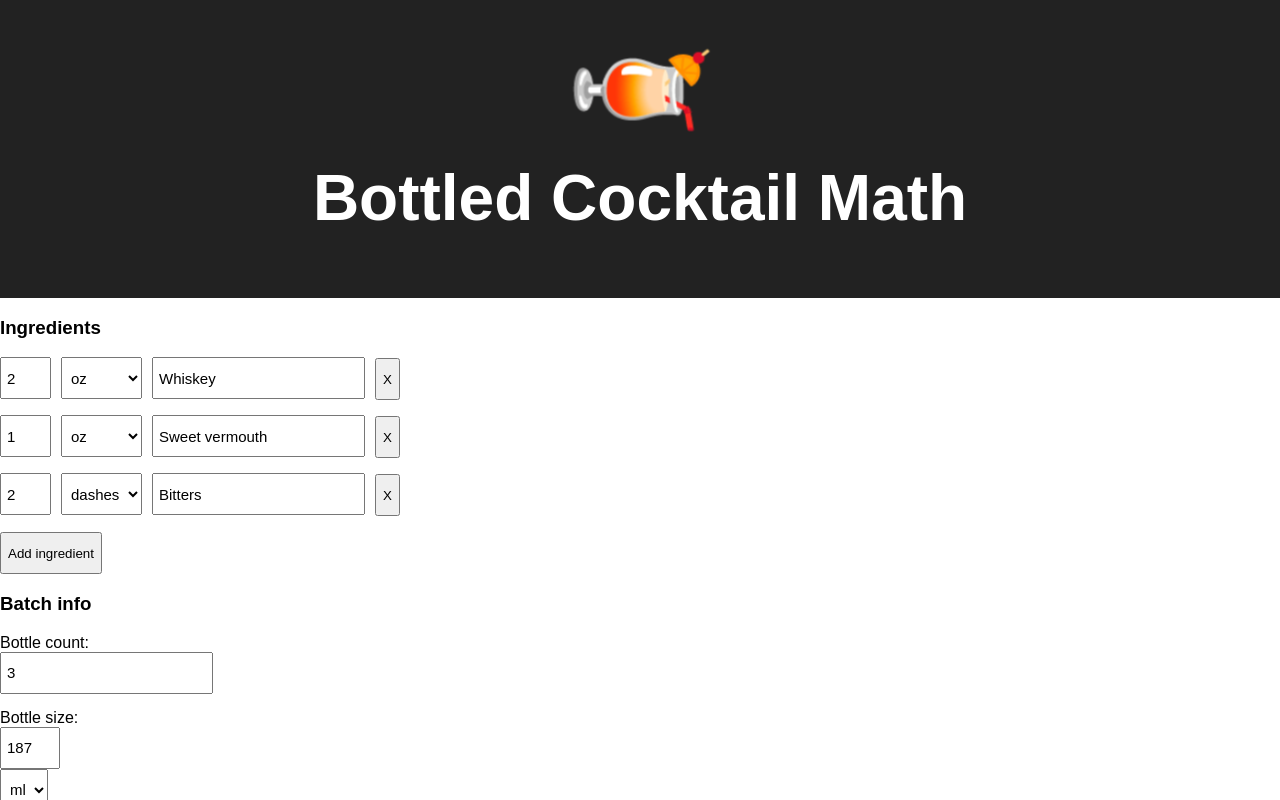
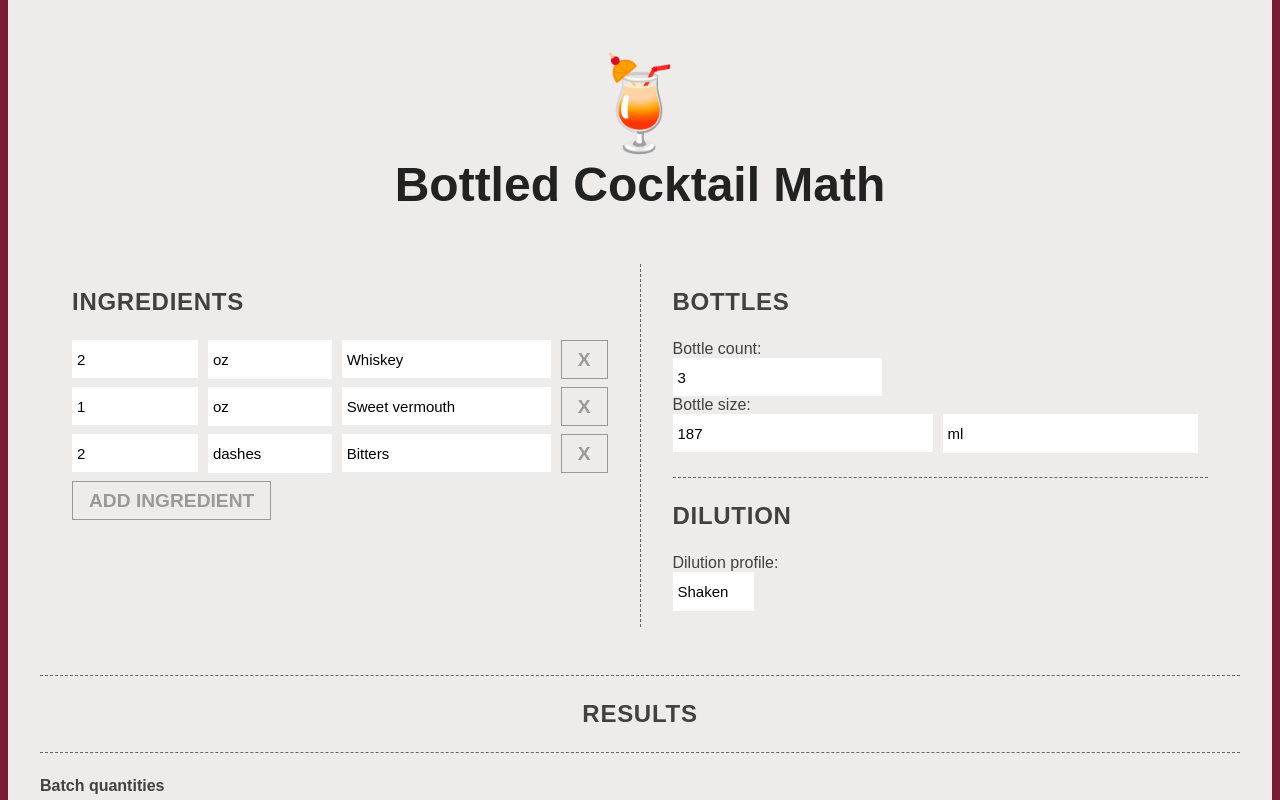
Before and after one commit to briancantrell/bottled-cocktail-math, a React app: page / in a window 1280 px wide. Shown: the top 800 px of the page. Built offline with nearby package versions, Linux system fonts and the light colour scheme.

Commit message:
starting redesign work

```diff
--- a/package.json
+++ b/package.json
@@ -48,8 +48,7 @@
     "webpack": "3.8.1",
     "webpack-dev-server": "2.9.4",
     "webpack-manifest-plugin": "1.3.2",
-    "whatwg-fetch": "2.0.3",
-    "wingcss": "^1.0.0-beta"
+    "whatwg-fetch": "2.0.3"
   },
   "scripts": {
     "start": "node scripts/start.js",
--- a/public/index.html
+++ b/public/index.html
@@ -4,37 +4,14 @@
     <meta charset="utf-8">
     <meta name="viewport" content="width=device-width, initial-scale=1, shrink-to-fit=no">
     <meta name="theme-color" content="#000000">
-    <!--
-      manifest.json provides metadata used when your web app is added to the
-      homescreen on Android. See https://developers.google.com/web/fundamentals/engage-and-retain/web-app-manifest/
-    -->
     <link rel="manifest" href="%PUBLIC_URL%/manifest.json">
     <link rel="shortcut icon" href="%PUBLIC_URL%/favicon.ico">
-    <!--
-      Notice the use of %PUBLIC_URL% in the tags above.
-      It will be replaced with the URL of the `public` folder during the build.
-      Only files inside the `public` folder can be referenced from the HTML.
-
-      Unlike "/favicon.ico" or "favicon.ico", "%PUBLIC_URL%/favicon.ico" will
-      work correctly both with client-side routing and a non-root public URL.
-      Learn how to configure a non-root public URL by running `npm run build`.
-    -->
-    <title>Cocktail Math</title>
+    <title>Bottled Cocktail Math</title>
   </head>
   <body>
     <noscript>
       You need to enable JavaScript to run this app.
     </noscript>
     <div id="root"></div>
-    <!--
-      This HTML file is a template.
-      If you open it directly in the browser, you will see an empty page.
-
-      You can add webfonts, meta tags, or analytics to this file.
-      The build step will place the bundled scripts into the <body> tag.
-
-      To begin the development, run `npm start` or `yarn start`.
-      To create a production bundle, use `npm run build` or `yarn build`.
-    -->
   </body>
 </html>
--- a/src/App.css
+++ b/src/App.css
@@ -1,39 +1,85 @@
-.app-logo {
-  animation: App-logo-spin infinite 20s linear;
+body {
+  margin: 0;
+  padding: 0;
+  font-family: sans-serif;
+  background: #891e3a;
 }
 
-.container{
-  max-width: 80%;
+.App{
+  max-width: 1200px;
+  margin: 0 auto;
+  background-color: #edecea;
+  box-shadow: 0px 0px 16px 10px rgba(30, 30, 30, 0.2);
+  color: #43413f;
+  display: flex;
+  flex-flow: row wrap;
+  padding: 0.5em;
 }
+.App > * {
+  flex: 1 100%;
+}
+@media all and (min-width: 600px) {
+  .App {
+    padding: 2em;
+  }
+  .form-control-set {
+    flex: 1 300px;
+    padding: 0 2em 1em 2em;
+  }
+  .ingredient-list {
+    border-right: 1px dashed #666;
+  }
+}
+
+.form-row {
+  display: flex;
+  margin-bottom: 0.5em;
+}
+.form-row > * {
+  flex: 1 100%;
+}
+
+
+.results {
+  text-align: center;
+  border-top: 1px dashed #666;
+  border-bottom: 1px dashed #666;
+  padding: 1em 0;
+  margin-top: 2em;
+}
+
+.dilution-header {
+  border-top: 1px dashed #666;
+  padding-top: 1em;
+}
+
 
 .app-header {
   text-align: center;
-  background-color: #222;
   padding: 20px;
 }
 
 .app-title {
   margin-top: 0px;
-  color: white;
-  font-size: 4rem;
+  color: #222;
+  font-size: 3rem;
+}
+.app-logo {
+	font-size: 90px;
 }
 
 .dilution-profile {
   display: block;
 }
 
-@keyframes App-logo-spin {
-  from { transform: rotate(0deg); }
-  to { transform: rotate(360deg); }
+h3{
+  text-transform: uppercase;
+  font-size: 1.5em;
+  font-weight: 800;
+  letter-spacing: 0.03em;
 }
 
-.ingredient-list {
-  flex: 2;
-}
 
-.app-logo {
-	font-size: 120px;
-}
 ul {
   list-style-type: none;
 	padding: 0;
@@ -42,9 +88,7 @@ li {
   margin-bottom: 15px;
   text-align: left;
 }
-.bottle-input label {
-	margin-bottom: 15px;
-}
+
 .bottle-input label, .bottle-input input {
 	display: block;
 }
@@ -55,11 +99,30 @@ select {
 	padding: 5px;
 	font-size: 15px;
 	outline: none!important;
-	border: 1px solid hsla(0, 0, 0, 0.3);
-	box-shadow: inset 0 1px 4px hsla(0, 0, 0, 0.2);
+	border: 0;
+	/* box-shadow: inset 0 1px 4px hsla(0, 0, 0, 0.2); */
 	margin-right: 10px;
   width: auto;
+  background: #fff;
 }
 button, select {
-	height: 42px;
+	height: 39px;
+  border-radius: 0;
+  -webkit-appearance: none;
 }
+.form-row button {
+  text-transform: uppercase;
+  background: transparent;
+  font-weight: 800;
+  width: auto;
+  padding: 0 1rem;
+  font-size: 1.2rem;
+  flex: none;
+  border: 1px solid #999;
+  color: #999;
+  cursor: pointer;
+}
+
+section.about{
+  border: 1px dashed #666;
+}
--- a/src/App.js
+++ b/src/App.js
@@ -1,4 +1,3 @@
-import 'wingcss';
 import './App.css';
 
 import React, { Component } from 'react';
@@ -12,28 +11,36 @@ class App extends Component {
   render() {
     return (
       <div className="App">
-        <header className="app-header header text-center">
-					<div className="app-logo center" >
+        <header className="app-header header">
+					<div className="app-logo">
 						<span role="img" aria-label="cocktail">🍹</span>
 					</div>
           <h1 className="app-title">Bottled Cocktail Math</h1>
         </header>
-        <div className="appControls container row">
-          <div className="ingredient-list col">
+
+        <div className="ingredient-list form-control-set">
           <h3>Ingredients</h3>
           <IngredientList />
           <AddIngredient />
         </div>
-					<div className="batch-info col">
-						<h3>Batch info</h3>
+
+        <div className="batch-info form-control-set">
+          <h3>Bottles</h3>
           <BottlesContainer />
+          <h3 className="dilution-header">Dilution</h3>
           <DilutionProfile />
         </div>
-          <div className="results col">
-						<h3>Results</h3>
+
+        <div>
+          <h3 className="results">Results</h3>
           <TotalsContainer />
         </div>
-        </div>
+
+        <section className="about">
+          <h3 className="about">About</h3>
+          <p>lorem ipsum</p>
+          <p>lorem ipsum</p>
+        </section>
       </div>
     );
   }
--- a/src/components/add_ingredient.js
+++ b/src/components/add_ingredient.js
@@ -3,6 +3,7 @@ import { connect } from 'react-redux';
 
 function AddIngredient({dispatch}) {
   return(
+    <div className="form-row">
       <button
           onClick={() => {
             dispatch({
@@ -11,6 +12,7 @@ function AddIngredient({dispatch}) {
           }}
         >Add ingredient
       </button>
+    </div>
   )
 }
 
--- a/src/components/bottles.js
+++ b/src/components/bottles.js
@@ -16,6 +16,7 @@ function Bottles({ bottleSize, bottleCount, bottleUnit, onBottleSizeChange, onBo
 
       <label>
         Bottle size:
+        <div className="form-row">
           <input
             className="bottle-size-input"
             value={ bottleSize }
@@ -27,6 +28,7 @@ function Bottles({ bottleSize, bottleCount, bottleUnit, onBottleSizeChange, onBo
             availableUnits={ ["ml", "oz"] }
             onChange={ onBottleUnitChange }
           />
+        </div>
       </label>
     </div>
   )
--- a/src/components/ingredient.js
+++ b/src/components/ingredient.js
@@ -5,7 +5,7 @@ import IngredientNameContainer from 'containers/ingredient_name_container'
 
 function Ingredient({ id, name, quantity, units, dispatch }) {
   return(
-    <li>
+    <div className="form-row">
       <QuantityContainer value={ quantity } id={ id } size={ 2 } />
 
       <UnitPicker
@@ -28,7 +28,7 @@ function Ingredient({ id, name, quantity, units, dispatch }) {
       >
         X
       </button>
-    </li>
+    </div>
   )
 }
 
--- a/src/components/ingredient_list.js
+++ b/src/components/ingredient_list.js
@@ -6,7 +6,7 @@ class IngredientList extends React.Component {
   render() {
     const ingredients = this.props.ingredients
     return (
-      <ul>
+      <div>
         {ingredients.map(ingredient =>
                          <IngredientContainer
                            key={ ingredient.id }
@@ -15,7 +15,7 @@ class IngredientList extends React.Component {
                            units={ingredient.units}
                            quantity={ingredient.quantity} />
                         )}
-                      </ul>
+                      </div>
 
     )
   }
--- a/src/index.css
+++ /dev/null
@@ -1,5 +0,0 @@
-body {
-  margin: 0;
-  padding: 0;
-  font-family: sans-serif;
-}
--- a/src/index.js
+++ b/src/index.js
@@ -1,6 +1,5 @@
 import React from 'react';
 import ReactDOM from 'react-dom';
-import './index.css';
 import App from './App';
 import registerServiceWorker from './registerServiceWorker';
 import { Provider } from 'react-redux';
```
Lines whose indentation alone changed are shown as unchanged.
